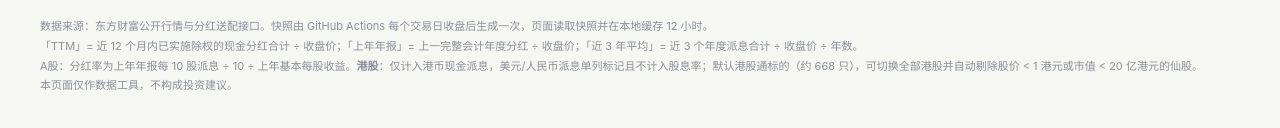
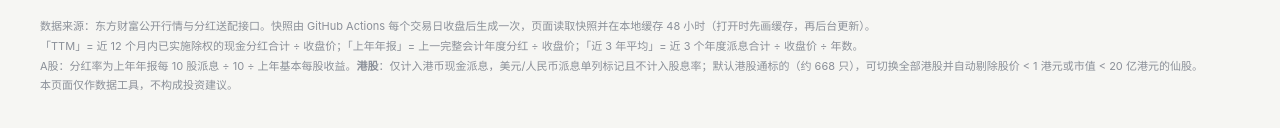
Before and after one commit to ibycat/guxi, a plain HTML site: page index.html in a window 1280 px wide. Shown: the part 548-676 px from the top of the page. Drawn offline with Linux system fonts and the light colour scheme; no server answers.

Commit message:
docs: 页脚缓存时效与实际 48h 对齐

```diff
--- a/index.html
+++ b/index.html
@@ -266,7 +266,7 @@ footer{max-width:1280px; margin:20px auto 0; padding:0 20px; font-size:11px; col
   </div>
 
   <footer>
-    数据来源：东方财富公开行情与分红送配接口。快照由 GitHub Actions 每个交易日收盘后生成一次，页面读取快照并在本地缓存 12 小时。<br>
+    数据来源：东方财富公开行情与分红送配接口。快照由 GitHub Actions 每个交易日收盘后生成一次，页面读取快照并在本地缓存 48 小时（打开时先画缓存，再后台更新）。<br>
     「TTM」= 近 12 个月内已实施除权的现金分红合计 ÷ 收盘价；「上年年报」= 上一完整会计年度分红 ÷ 收盘价；「近 3 年平均」= 近 3 个年度派息合计 ÷ 收盘价 ÷ 年数。<br>
     A股：分红率为上年年报每 10 股派息 ÷ 10 ÷ 上年基本每股收益。<b>港股</b>：仅计入港币现金派息，美元/人民币派息单列标记且不计入股息率；默认港股通标的（约 668 只），可切换全部港股并自动剔除股价 &lt; 1 港元或市值 &lt; 20 亿港元的仙股。<br>
     本页面仅作数据工具，不构成投资建议。
```
